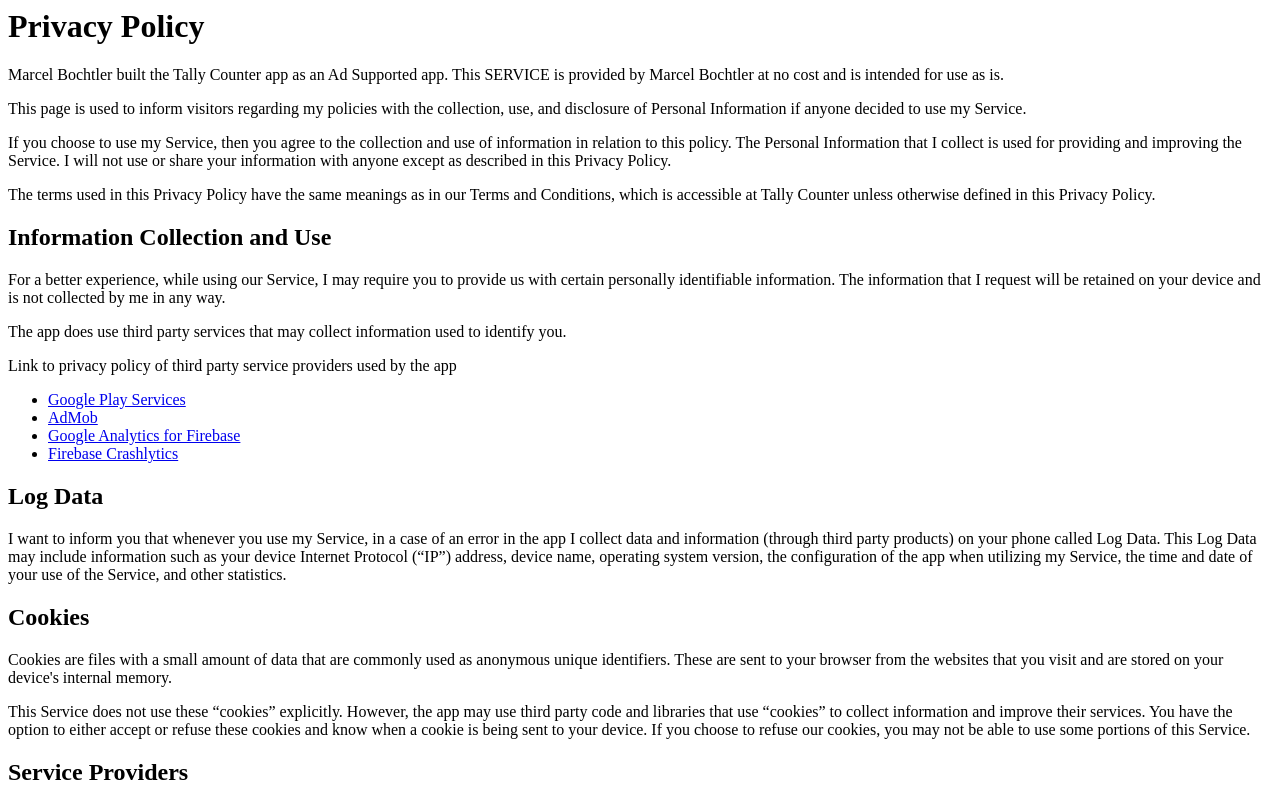
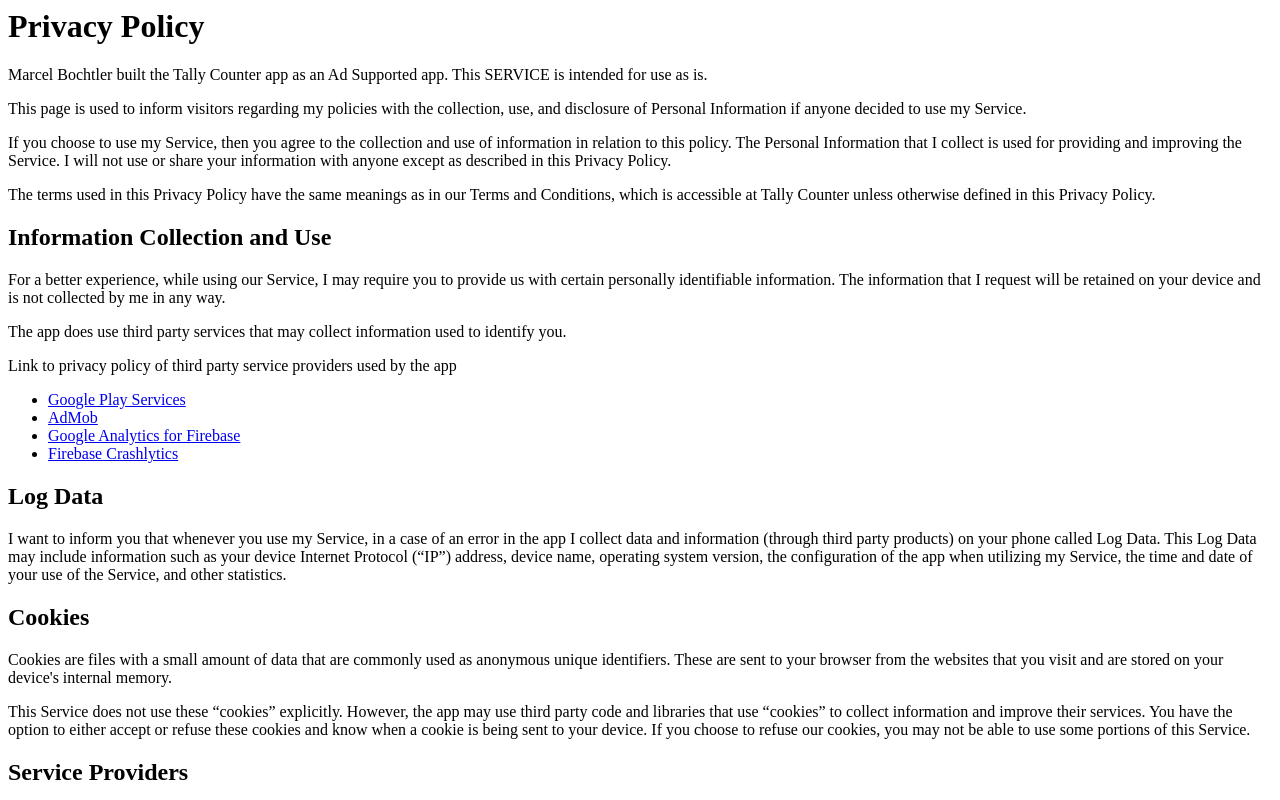
Before and after one commit to MarcelBochtler/TallyCounter, a plain HTML site: page index.html in a window 1280 px wide. Shown: the top 800 px of the page. Drawn offline with Linux system fonts and the light colour scheme.

Commit message:
Remove statement that the service is provided at no cost

```diff
--- a/index.html
+++ b/index.html
@@ -1,7 +1,6 @@
 <h1 id="privacy-policy">Privacy Policy</h1>
 
-<p>Marcel Bochtler built the Tally Counter app as an Ad Supported app. This SERVICE is provided by Marcel Bochtler at no
-    cost and is intended for use as is.</p>
+<p>Marcel Bochtler built the Tally Counter app as an Ad Supported app. This SERVICE is intended for use as is.</p>
 <p>This page is used to inform visitors regarding my policies with the collection, use, and disclosure of Personal
     Information if anyone decided to use my Service.</p>
 <p>If you choose to use my Service, then you agree to the collection and use of information in relation to this policy.
```
Also changed, not shown: 1 other file.
